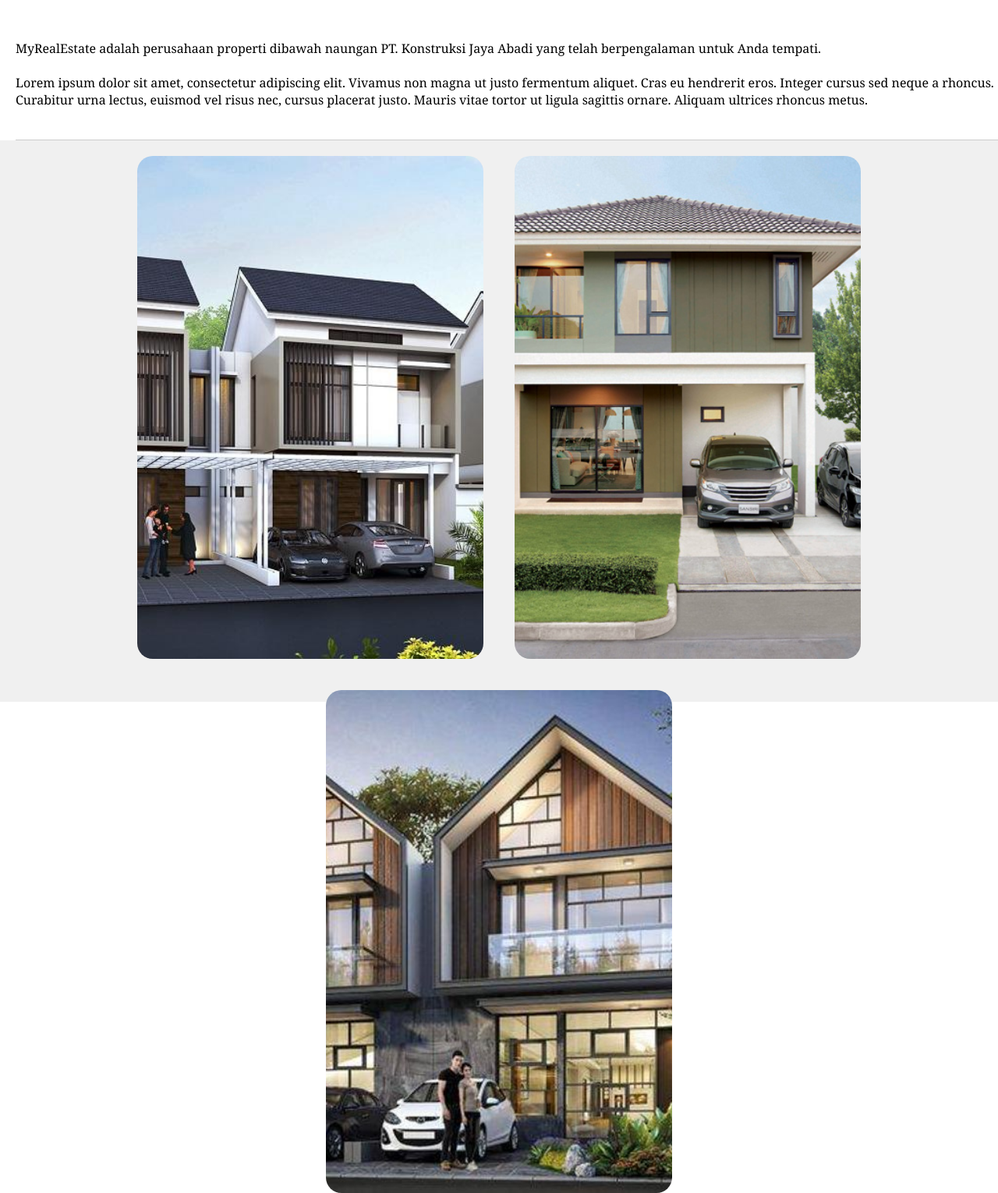
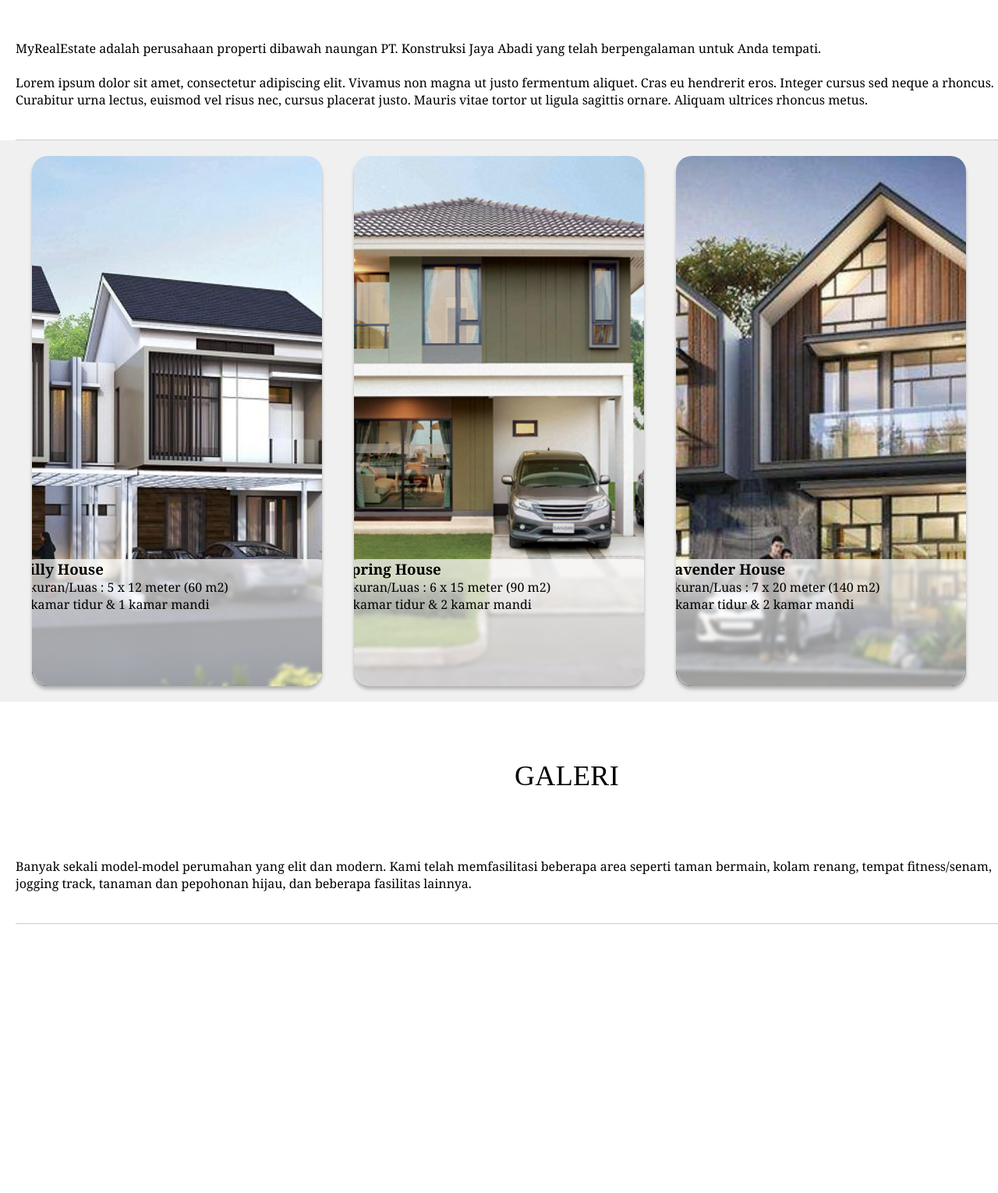
Before and after one commit to inzaghipa1709/Projects-Web-Programming, a PHP site: page / in a window 1280 px wide. Shown: the part 1257-2787 px from the top of the page at 78% size. After the commit the page ends 2442 px from the top, so only its background shows below. Run offline with PHP 8.4, Linux system fonts and the light colour scheme.

Commit message:
Add files via upload

```diff
--- a/Projects-Web-Programming/css/style.css
+++ b/Projects-Web-Programming/css/style.css
@@ -123,23 +123,39 @@ nav a #logo {
   width: 100%;
   height: 720px;
   display: flex;
-  flex-wrap: wrap;
-  justify-content: center;
+  justify-content: space-around;
   align-items: center;
+  padding: 20px;
 }
 
 #fasilitas section {
   margin: 20px;
+  position: relative;
+  width: 30%;
+  height: 100%;
+  border-radius: 20px;
+  box-shadow: 0px 4px 4px rgba(0, 0, 0, 0.25);
+  overflow: hidden;
+  margin: 0 10px;
+  background-repeat: no-repeat;
+  background-size: cover;
+  background-position: center;
 }
 
 .rumah1,
 .rumah2,
 .rumah3 {
-  width: 444px;
-  height: 645px;
+  width: 30%;
+  height: 100%;
   border-radius: 20px;
-  background-size: cover;
-  background-position: center;
+  box-shadow: 0px 4px 4px rgba(0, 0, 0, 0.25);
+  overflow: hidden;
+  margin: 0 10px;
+
+  /* new rules */
+  display: flex;
+  flex-direction: column;
+  justify-content: flex-end;
 }
 
 .rumah1 {
@@ -153,3 +169,93 @@ nav a #logo {
 .rumah3 {
   background-image: url(../images/uploadImageReturn.jpg);
 }
+
+.deskripsi {
+  position: sticky;
+  width: 401px;
+  height: 163px;
+  background: linear-gradient(
+    179.57deg,
+    #ffffff 0.37%,
+    rgba(255, 255, 255, 0.7) 0.37%,
+    rgba(255, 255, 255, 0.533943) 98.74%,
+    rgba(255, 255, 255, 0.533358) 98.75%
+  );
+  backdrop-filter: blur(2px);
+  /* Note: backdrop-filter has minimal browser support */
+  border-radius: 20px;
+}
+
+.deskripsi h3 {
+  font-size: 24px;
+  margin-bottom: 10px;
+}
+
+.deskripsi p {
+  font-size: 16px;
+  line-height: 1.5;
+  margin-bottom: 0;
+}
+
+.deskripsi1,
+.deskripsi2,
+.deskripsi3 {
+  position: sticky;
+
+  /* new rule */
+  align-self: center;
+
+  width: 401px;
+  height: 163px;
+  background: linear-gradient(
+    179.57deg,
+    #ffffff 0.37%,
+    rgba(255, 255, 255, 0.7) 0.37%,
+    rgba(255, 255, 255, 0.533943) 98.74%,
+    rgba(255, 255, 255, 0.533358) 98.75%
+  );
+  backdrop-filter: blur(2px);
+  /* Note: backdrop-filter has minimal browser support */
+  border-radius: 20px;
+}
+
+.section1 .deskripsi1 {
+  top: 10%;
+}
+
+.section2 .deskripsi2 {
+  top: 20%;
+}
+
+.section3 .deskripsi3 {
+  top: 30%;
+}
+
+.galeri figure h2 {
+  position: relative;
+  width: 262px;
+  height: 200px;
+
+  /* text-align: center; */
+  left: 45%;
+  top: 75px;
+
+  font-family: "DM Sans";
+  font-style: normal;
+  font-weight: 500;
+  font-size: 36px;
+  line-height: 40px;
+  text-align: center;
+  letter-spacing: 0.01em;
+  color: black;
+}
+
+.galeri figure {
+  position: relative;
+  width: 100%;
+  margin: 0 auto;
+  padding-bottom: 40px;
+  text-align: left;
+  border-bottom: 1px solid #ccc;
+  left: 20px;
+}
--- a/Projects-Web-Programming/index.html
+++ b/Projects-Web-Programming/index.html
@@ -76,11 +76,48 @@
         </figure>
       </section>
       <div id="fasilitas">
-        <section class="rumah1"></section>
-        <section class="rumah2"></section>
-        <section class="rumah3"></section>
+        <section class="rumah1">
+          <div class="deskripsi1">
+            <h3>Lilly House</h3>
+            <p>
+              Ukuran/Luas : 5 x 12 meter (60 m2)
+              <br />
+              3 kamar tidur & 1 kamar mandi
+            </p>
+          </div>
+        </section>
+        <section class="rumah2">
+          <div class="deskripsi2">
+            <h3>Spring House</h3>
+            <p>
+              Ukuran/Luas : 6 x 15 meter (90 m2)
+              <br />
+              4 kamar tidur & 2 kamar mandi
+            </p>
+          </div>
+        </section>
+        <section class="rumah3">
+          <div class="deskripsi3">
+            <h3>Lavender House</h3>
+            <p>
+              Ukuran/Luas : 7 x 20 meter (140 m2)
+              <br />
+              4 kamar tidur & 2 kamar mandi
+            </p>
+          </div>
+        </section>
       </div>
-      <section class="galeri"></section>
+      <section class="galeri">
+        <figure>
+          <h2>GALERI</h2>
+          <p>
+            Banyak sekali model-model perumahan yang elit dan modern. Kami telah
+            memfasilitasi beberapa area seperti taman bermain, kolam renang,
+            tempat fitness/senam, jogging track, tanaman dan pepohonan hijau,
+            dan beberapa fasilitas lainnya.
+          </p>
+        </figure>
+      </section>
       <section class="lokasi"></section>
       <section class="pricelist"></section>
       <!-- Footer -->
```
